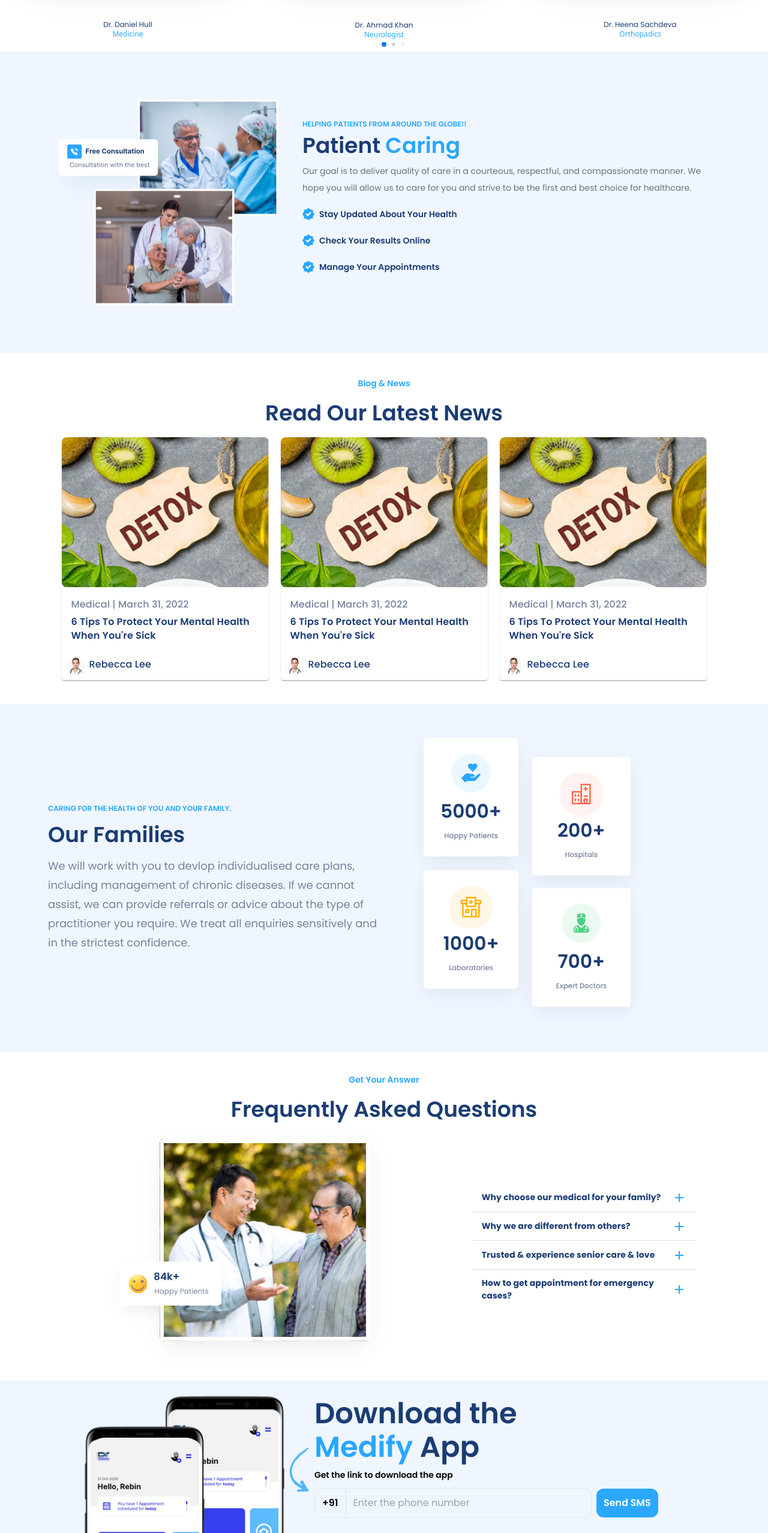
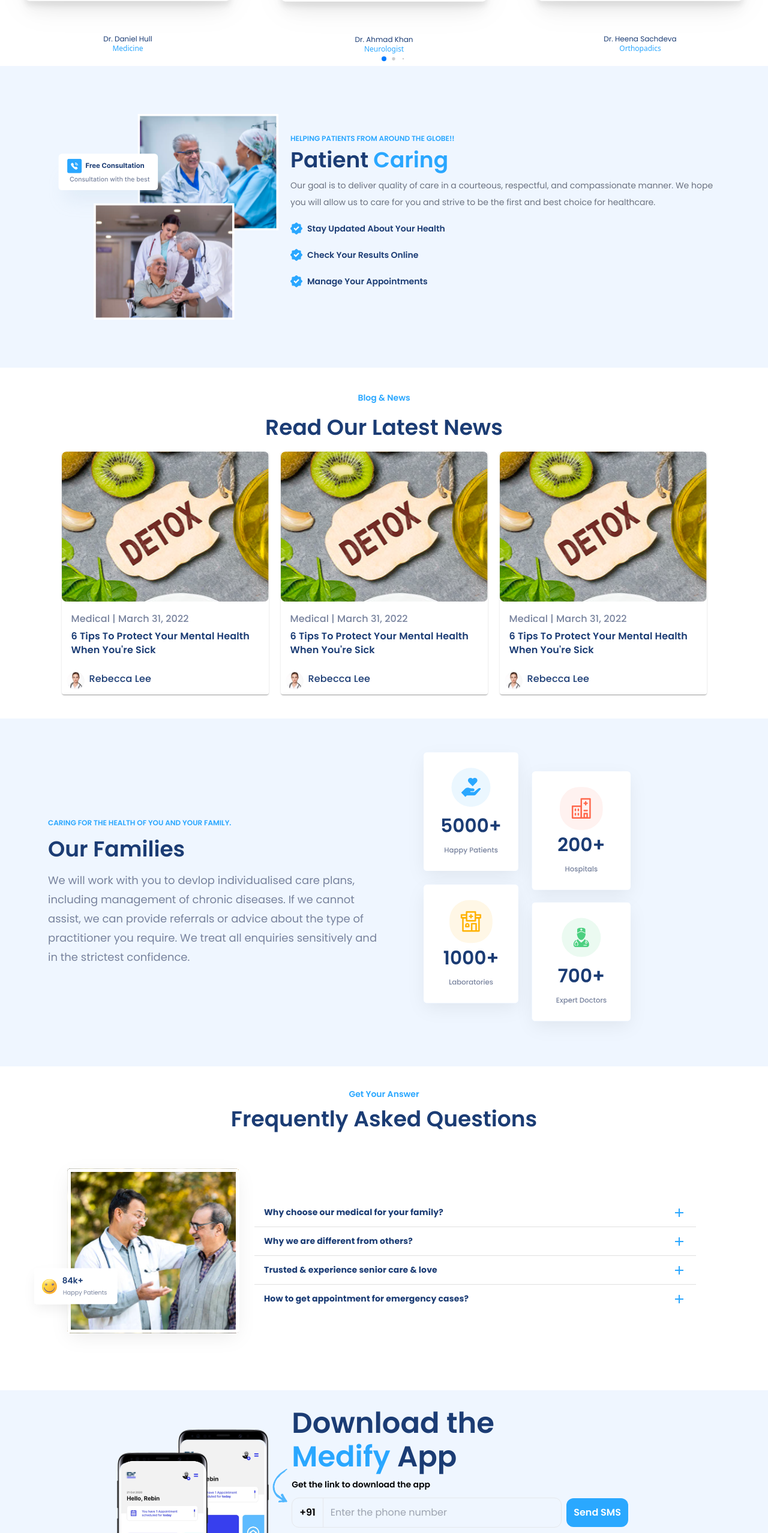
Before and after one commit to VedPrakash-cloud/Medify, a React (Create React App) app: page / in a window 1280 px wide. Shown: the part 2230-4786 px from the top of the page at 60% size. Built offline with nearby package versions, Linux system fonts and the light colour scheme; no server answers.

Commit message:
size adjustment

```diff
--- a/src/component/AppStore.jsx
+++ b/src/component/AppStore.jsx
@@ -4,25 +4,25 @@ import { FaApple } from "react-icons/fa";
 
 export default function DownloadApp(){
     return (
-        <div className='flex  h-96 items-center justify-center bg-blue-50 p-6'>
-            <img src={Mobile} alt="download.png" className='object-contain max-h-full w-min' />
+        <div className='flex h-96 items-center justify-center bg-blue-50 p-10'>
+            <img src={Mobile} alt="download.png" className='object-contain h-64 md:max-h-full w-min' />
             <div className='w-2/4 text-start font-poppins flex flex-col items-start justify-center'>
-                <h1 className='text-5xl font-semibold text-[#1B3C74]'>Download the</h1>
-                <p className='mt-2 text-5xl font-semibold text-[#1B3C74]'><span className='text-[#2AA7FF]'>Medify </span>App</p>
+                <h1 className='text-2xl md:text-5xl font-semibold text-[#1B3C74]'>Download the</h1>
+                <p className='mt-2 text-2xl md:text-5xl font-semibold text-[#1B3C74]'><span className='text-[#2AA7FF]'>Medify </span>App</p>
                 <p className='my-3 text-sm font-semibold'>Get the link to download the app</p>
-                <div className='flex w-full items-center gap-2'>
-                    <div className='border rounded-xl w-3/4'>
+                <div className='flex flex-col md:flex-row w-full items-center gap-2'>
+                    <div className='flex border rounded-xl w-full md:w-3/4'>
                         <span className='p-3 border-r font-semibold'>+91</span>
                         <input type="numer" maxLength={10} placeholder='Enter the phone number' className='bg-transparent p-3 outline-none' />
                     </div>
                     <button type='submit' className='bg-[#2AA8FF] text-white font-semibold p-3 rounded-xl'>Send SMS</button>
                 </div>
-                <div className='flex gap-5 my-5 w-4/5 justify-between items-center mt-10'>
-                    <button className='bg-black w-full text-xl text-white p-3 rounded-lg flex items-center gap-2 justify-center'>
+                <div className='flex flex-row gap-5 md:my-5 w-full md:w-4/5 justify-between text-sm md:text-xl items-center mt-2 md:mt-10'>
+                    <button className='bg-black text-white p-2 md:p-3 rounded-lg flex items-center gap-2 justify-center'>
                         <FaGooglePlay size={40} />
                         Google Play
                     </button>
-                    <button className='bg-black w-full text-xl text-white p-3 rounded-lg flex items-center gap-2 justify-center'>
+                    <button className='bg-black text-white p-2 md:p-3 rounded-lg flex items-center gap-2 justify-center'>
                         <FaApple size={40}/>
                         App Store
                     </button>
--- a/src/component/AskQuestion.jsx
+++ b/src/component/AskQuestion.jsx
@@ -16,19 +16,17 @@ export default function QNA() {
 
 
   return (
-    <div className="h-full flex flex-col font-poppins py-6 px-10">
+    <div className="h-full font-poppins py-6 px-10">
       <h1 className="text-[#2AA7FF] text-sm font-semibold m-3">
         Get Your Answer
       </h1>
       <p className="text-[#1B3C74] text-4xl font-semibold m-2">
         Frequently Asked Questions
       </p>
-      <div className="flex items-center h-[400px]">
-        <img src={Ask} alt="Q&A.svg" className="object-contain h-full w-full "/>
-
-
+      <div className="flex flex-col md:flex-row md:items-center justify-center h-full md:h-[400px]">
+        <img src={Ask} alt="Q&A.svg" className="object-contain h-96 w-96 "/>
         {/*Accordian start here */}
-        <div className="w-[600px] max-w-2xl text-start mr-20">
+        <div className="text-start mr-20">
             <Accordion
             expanded = {expanded === "panel1"}
             onChange={handleChange('panel1')}
@@ -41,7 +39,7 @@ export default function QNA() {
           >
             <Typography sx={{color:'#1B3C74', fontWeight:'bold',fontSize:14, fontFamily:'poppins'}} component="span">Why choose our medical for your family?</Typography>
           </AccordionSummary>
-          <AccordionDetails className="font-semibold">
+          <AccordionDetails>
             Lorem ipsum dolor, sit amet consectetur adipisicing elit. A, recusandae officia. Explicabo, ducimus. Non molestiae sequi consequatur quia, exercitationem
           </AccordionDetails>
         </Accordion>
--- a/src/component/PateintCaring.jsx
+++ b/src/component/PateintCaring.jsx
@@ -3,8 +3,8 @@ import Blue from '../assets/blueTick.svg';
 
 export default function PatientCaring(){
     return(
-        <div className='flex bg-blue-50 p-6 md:p-20 gap-10 items-center'>
-            <img src={oldAge} alt="patients.svg" className='max-h-sm md:h-full max-w-sm md:w-full' />
+        <div className='flex bg-blue-50 p-6 md:p-20 gap-5 items-center'>
+            <img src={oldAge} alt="patients.svg" className='max-h-xs md:max-h-sm max-w-xs md:max-w-sm' />
             <div className='font-poppins text-start max-h-sm md:h-full mt-10 md:mt-0 text-sm/7'>
                 <p className=' text-[#2AA7FF] font-semibold text-xs'>HELPING PATIENTS FROM AROUND THE GLOBE!!</p>
                 <div className='flex gap-2 my-2'>
--- a/src/component/customers.jsx
+++ b/src/component/customers.jsx
@@ -5,7 +5,7 @@ import Happy from '../assets/Happy_Customer.svg';
 export default function HappyCustomer(){
     return(
         <div className='flex flex-col md:flex-row items-center gap-10 px-20 py-10 bg-blue-50'>
-            <div className='w-2/4 text-start flex flex-col justify-center font-poppins'>
+            <div className='w-full md:w-2/4 text-start flex flex-col justify-center font-poppins'>
                 <p className='text-[#2AA7FF] text-xs font-semibold'>CARING FOR THE HEALTH OF YOU AND YOUR FAMILY.</p>
                 <h2 className='text-4xl font-semibold text-[#1B3C74] my-4'>Our Families</h2>
                 <p className='text-[#77829D] text-lg/8'>We will work with you to devlop individualised care plans,
--- a/src/component/footer.jsx
+++ b/src/component/footer.jsx
@@ -3,8 +3,8 @@ import { FaFacebookF, FaTwitter, FaYoutube, FaPinterest } from "react-icons/fa";
 
 export default function Footer() {
   return (
-    <div className="flex flex-col text-start items-center bg-[#1B3C74]">
-      <div className="flex p-6 justify-between w-3/4 font-poppins">
+    <div className="flex flex-col text-start items-center bg-[#1B3C74] p-6 md:p-10">
+      <div className="flex justify-between w-3/4 font-poppins">
         <div className="flex flex-col justify-between w-min mb-3">
           <img
             src={logo}
@@ -18,7 +18,7 @@ export default function Footer() {
             <FaPinterest size={30} className="p-2 bg-white rounded-2xl"/>
           </div>
         </div>
-        <ol className="leading-10 text-white text-sm font-semibold">
+        <ol className="leading-10 text-white text-xs md:text-[16px] font-base md:font-semibold">
             <li>
                 &gt; About us
             </li>
@@ -35,7 +35,7 @@ export default function Footer() {
                 &gt; Privacy Policy
             </li>
         </ol>
-        <ol className="leading-10 text-white text-sm font-semibold">
+        <ol className="leading-10 text-white text-xs md:text-[16px] font-base md:font-semibold">
             <li>
                 &gt; Orthology
             </li>
@@ -52,7 +52,7 @@ export default function Footer() {
                 &gt; Cardiology
             </li>
         </ol>
-        <ol className="leading-10 text-white text-sm font-semibold">
+        <ol className="leading-10 text-white text-xs md:text-[16px] font-base md:font-semibold">
             <li>
                 &gt; About us
             </li>
--- a/src/component/searchPage.jsx
+++ b/src/component/searchPage.jsx
@@ -131,7 +131,7 @@ export default function SearchItem() {
             <h3 className="font-poppins text-center text-xl font-semibold mb-5">
               You may be looking for
             </h3>
-            <div className="grid grid-cols w-3/5 md:w-full justify-self-center grid-cols-2 md:grid-cols-5 gap-4 text-center">
+            <div className="grid grid-cols w-full md:w-3/5 justify-self-center grid-cols-2 md:grid-cols-5 gap-4 text-center">
               <div className="p-5 bg-sky-100 rounded-md flex flex-col items-center">
                 <img
                   src={Doctor}
```
